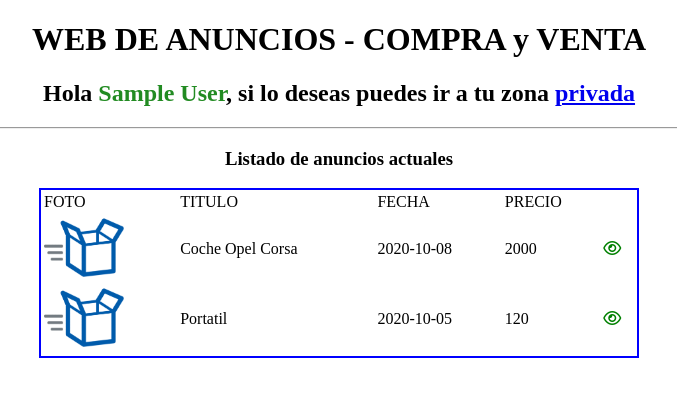
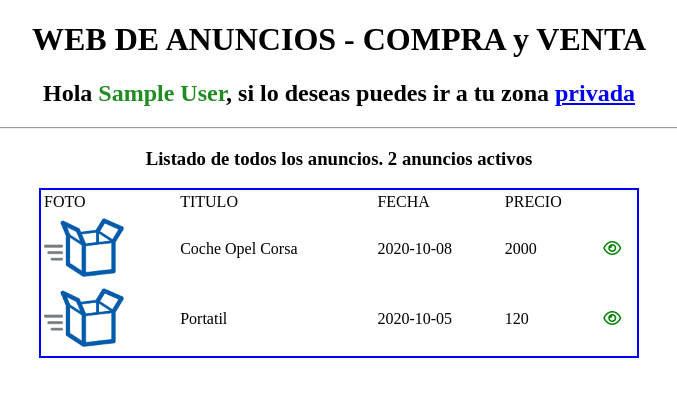
Before and after one commit to javirg1/ejercicios_curso_Android_INATEC, a PHP site: page /publica/index.php in a window 1280 px wide. Shown: the top 397 px of the page, without its empty margins (301-978 px from the left). Run offline with PHP 8.4, Linux system fonts and the light colour scheme; the visitor is signed in with stand-in values (Sample User, id 1); data comes from the database, SQL or seed files in the repository; some libraries are stand-ins or nearby versions.

Commit message:
Se añade contador de anuncios

```diff
--- a/26_bbdd_anuncios/Javi/includes/funciones.php
+++ b/26_bbdd_anuncios/Javi/includes/funciones.php
@@ -184,3 +184,22 @@ function cargarAnuncios($id_usuario=0) {
 	}
 	return $datos_anuncios;
 }
+
+// ************************************************************************************
+// Devuelve la cantidad de anuncios de un usuario o el total de anuncios publicados
+// ************************************************************************************
+
+function contadorAnuncios($id_usuario=0) {
+	require("conexion.php");
+	if ($id_usuario>0) {
+		$consulta = "SELECT count(*) as total_anuncios FROM anuncios WHERE id_usuario= $id_usuario";
+	} else {
+		$consulta = "SELECT count(*) as total_anuncios FROM anuncios";
+	}
+	$datos = mysqli_query($conexion, $consulta);
+	if ($fila = mysqli_fetch_assoc($datos)) {
+		// Dejamos en el array cada una de las filas
+		$contador= $fila["total_anuncios"];
+	}
+	return $contador;
+}
--- a/26_bbdd_anuncios/Javi/privada/index.php
+++ b/26_bbdd_anuncios/Javi/privada/index.php
@@ -53,7 +53,7 @@ Permite añadir, editar y eliminar anuncios -CRUD-
 		<p>Si lo deseas, puedes insertar un <a href="nuevo.php">nuevo anuncio</a> o ver todos los anuncios <a href="../publica/index.php">de la zona publica</a></p>
 		<p><a href="salir.php">Log out</a> para salir de tu zona privada</p>
 		<hr>
-		<h3>Estos son tus anuncios publicados</h3>
+		<h3>Estos son tus <?php echo $total_anuncios=contadorAnuncios($id_usuario);?> anuncios publicados </h3>
 
 		<!--*************************************************************************************
 		Listamos los anuncios del usuario alternando html y php
--- a/26_bbdd_anuncios/Javi/publica/anuncios_usuario.php
+++ b/26_bbdd_anuncios/Javi/publica/anuncios_usuario.php
@@ -51,7 +51,7 @@ Formulario para LISTAR los anuncios de la zona pública -todos los usuarios-
 		Listamos los anuncios de la zona pública
 		*****************************************************************************************-->
         <hr>
-        <h3>Listado de anuncios actuales de <span style=color:crimson><?php echo $nombre ?></span></h3>
+        <h3>Listado de todos los anuncios de <span style=color:crimson><?php echo $nombre ?></span>. <?php echo $total_anuncios=contadorAnuncios($id_usuario);?> anuncios activos</h3>
         <table width="600" style='border:solid 2px blue'>
             <tr>
                 <td>FOTO</td>
--- a/26_bbdd_anuncios/Javi/publica/index.php
+++ b/26_bbdd_anuncios/Javi/publica/index.php
@@ -42,7 +42,7 @@ Formulario para LISTAR los anuncios de la zona pública -todos los usuarios-
 		Listamos los anuncios de la zona pública
 		*****************************************************************************************-->
 		<hr>
-		<h3>Listado de anuncios actuales</h3>
+		<h3>Listado de todos los anuncios. <?php echo $total_anuncios=contadorAnuncios();?> anuncios activos</h3>
 		<table width="600" style='border:solid 2px blue'>
 			<tr>
 				<td>FOTO</td>
```
